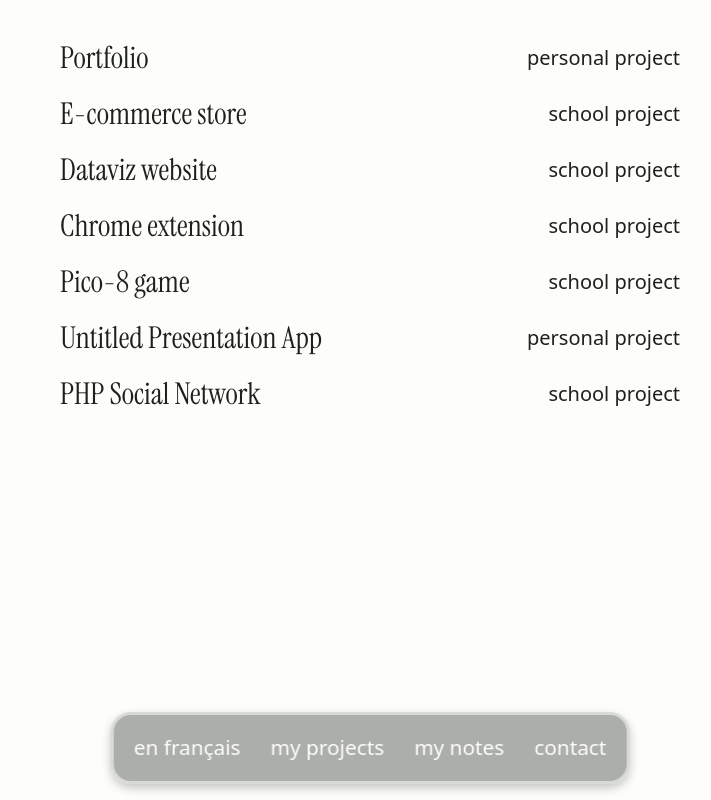
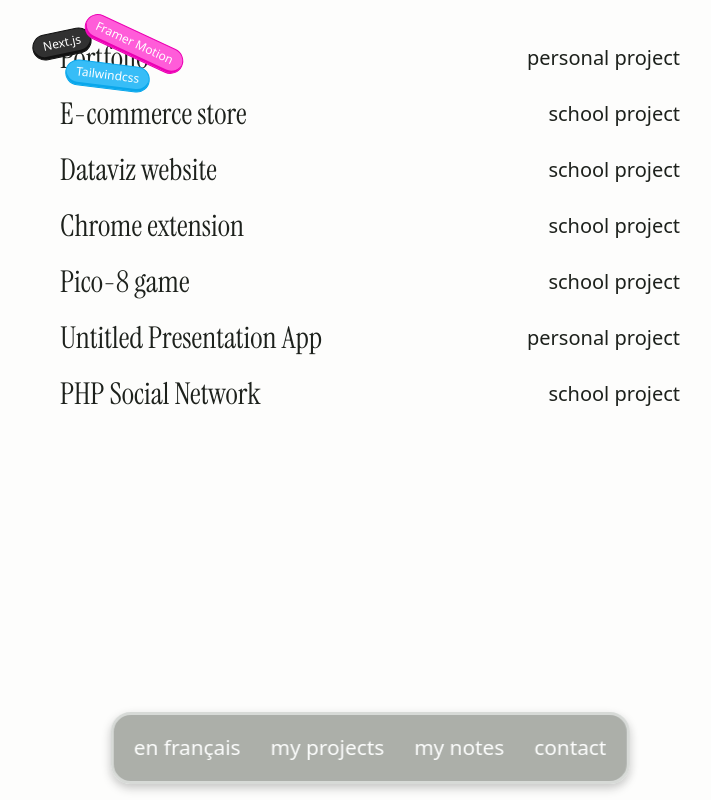
Before and after one commit to lemathurin/portfolio, a Next.js app: page /en/projects in a window 1280 px wide. Shown: the whole page, without its empty margins (270-981 px from the left). Built offline with nearby package versions, Linux system fonts and the light colour scheme.

Commit message:
label positioning

```diff
--- a/src/app/[locale]/components/ProjectsList.jsx
+++ b/src/app/[locale]/components/ProjectsList.jsx
@@ -12,12 +12,25 @@ import {
   SupabaseLabel,
   ExpressLabel,
 } from "../components/Labels";
+import { motion, AnimatePresence } from "framer-motion";
 
 export default function ProjectsList(props) {
   return (
     <div className="w-screen flex md:items-start md:justify-center">
-      <div className="flex flex-col items-start gap-5 p-10 pb-36 w-full max-w-[700px] *:w-full *:flex *:flex-col *:md:flex *:md:flex-row *:md:justify-between *:md:items-center *:md:content-center">
+      <div className="flex flex-col items-start gap-5 p-10 pb-36 w-full max-w-[700px] *:w-full *:flex *:flex-col *:md:flex *:md:flex-row *:md:justify-between *:md:items-center *:md:content-center *:relative">
         <div>
+          <div className="absolute top-0 left-0">
+            <div className="absolute top-[-9px] left-[-28px] z-10 -rotate-12 pointer-events-none">
+              <NextjsLabel />
+            </div>
+            <div className="absolute w-max top-[-9px] left-[21px] z-20 rotate-[25deg] pointer-events-none">
+              <FramerMotionLabel />
+            </div>
+            <div className="absolute top-[23px] left-[5px] z-20 rotate-[7deg] pointer-events-none">
+              <TailwindLabel />
+            </div>
+          </div>
+
           <h2 className="font-instrument text-3xl text-lightMode-text hover:underline hover:-rotate-3 origin-bottom-left hover:text-lightMode-hoveredtext transition">
             {props.portfolio}
           </h2>
```
